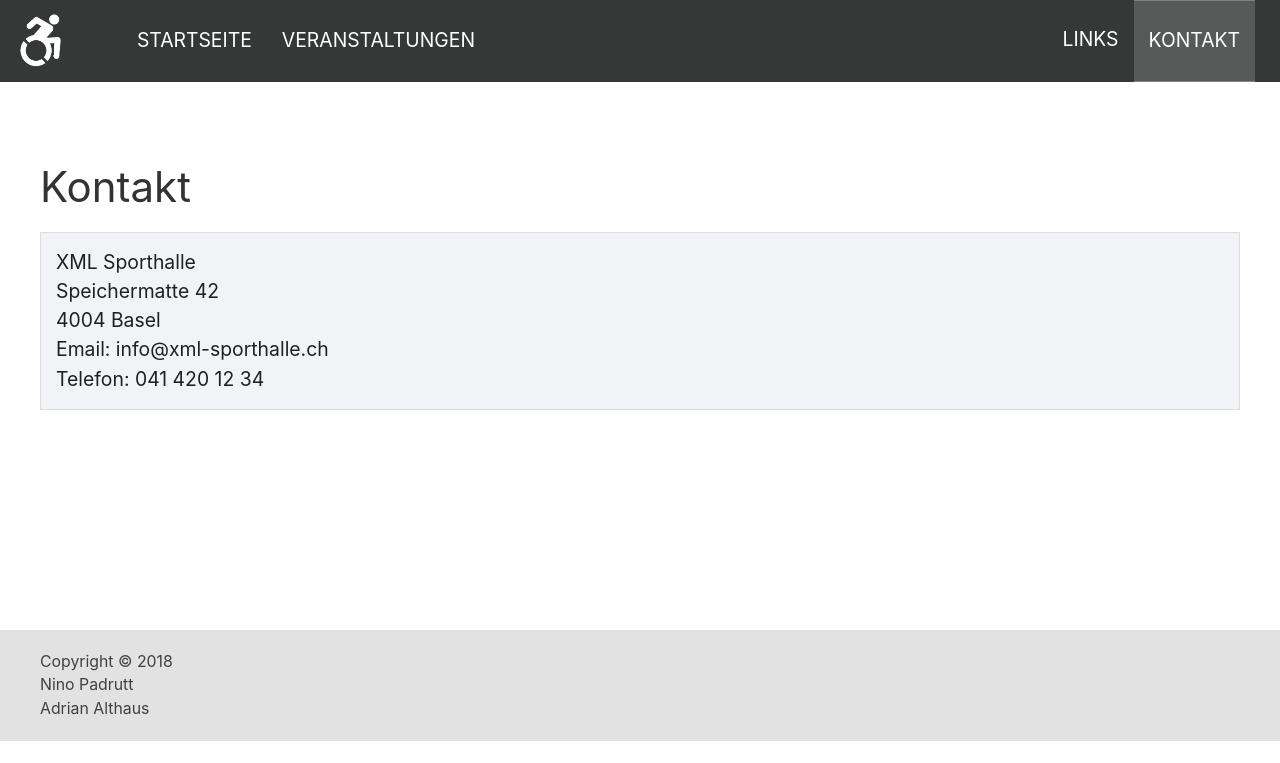
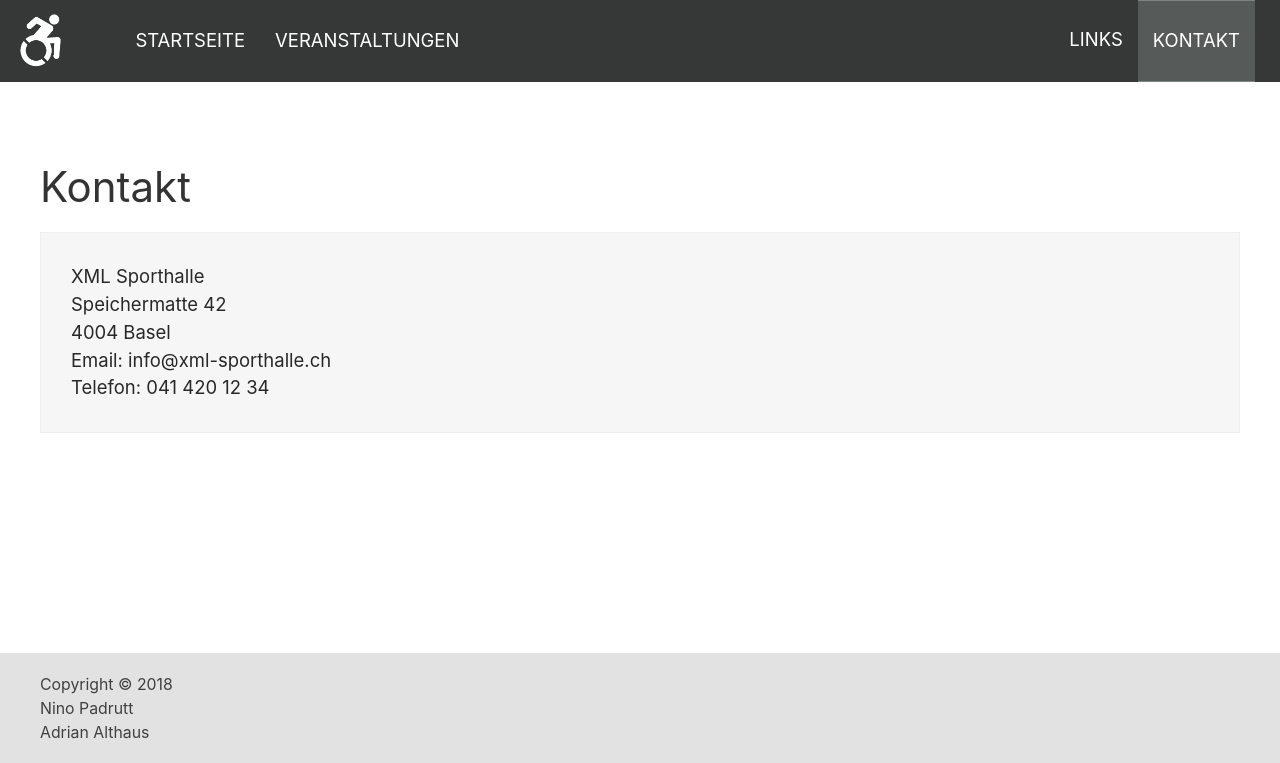
Before and after one commit to NPadrutt/XmlBlockwoche_Eventplanung, a PHP site: page /contact.php in a window 1280 px wide. Shown: the top 763 px of the page. Run offline with PHP 8.4, Linux system fonts and the light colour scheme.

Commit message:
last update

```diff
--- a/assets/css/style.css
+++ b/assets/css/style.css
@@ -39,16 +39,16 @@ ul.uk-navbar-nav li.active{
 }
 
 .uk-navbar-item, .uk-navbar-nav > li > a{
-	font-size:1.1em;
+	font-size:1.05em;
 }
 
 
 div.content-panel{
-	padding:15px;
-	font-size:1.1em;
-	color:#202020;
-	background-color:#F1F3F6;
-	border:1px solid #ddd;
+	padding:30px 30px;
+	font-size:1.05em;
+	color:#282828;
+	background-color:#f6f6f6;
+	border:1px solid #efefef;
 }
 
 table.app_table tr.app_table th{
--- a/contact.php
+++ b/contact.php
@@ -4,12 +4,14 @@ require ("incl/helper.php");
 include ("incl/header.php");
 ?>
 <h1>Kontakt</h1>
+
+
 <div class="content-panel">
 XML Sporthalle<br/>
 Speichermatte 42<br/>
 4004 Basel<br/>
 Email: info@xml-sporthalle.ch<br/>
-Telefon: 041 420 12 34<br>
+Telefon: 041 420 12 34<br/>
 </div>
 
 <?php
--- a/events.php
+++ b/events.php
@@ -16,8 +16,6 @@ if (isset($_GET["category"])) {
 echo get_events_by_disability($categoryId);
 ?>
 
-</tbody>
-</table>
 
 <?php
 
--- a/incl/footer.php
+++ b/incl/footer.php
@@ -1,5 +1,5 @@
 
-</div>
+
 </div>
 </div>
 <div class="uk-offcanvas-content">
--- a/incl/header.php
+++ b/incl/header.php
@@ -1,14 +1,17 @@
-<!DOCTYPE html PUBLIC "-//W3C//DTD XHTML 1.0 Transitional//EN"
-"http://www.w3.org/TR/xhtml1/DTD/xhtml1-transitional.dtd">
+<?xml version="1.0" encoding="UTF-8"?>
+<!DOCTYPE html PUBLIC "-//W3C//DTD XHTML 1.0 Strict//EN"
+  "http://www.w3.org/TR/xhtml1/DTD/xhtml1-strict.dtd">
 
 <html xmlns="http://www.w3.org/1999/xhtml">
 <head>
-<title>Herzlich willkommen</title>
-<meta charset="utf-8">
-<script src="assets/jquery/jquery-3.2.1.min.js"></script>
+<title>XML-Sporthalle</title>
+<script type="text/javascript" src="assets/jquery/jquery-3.2.1.min.js"></script>
 <script type="text/javascript" src="assets/uikit/js/uikit.min.js"></script>
-<link rel="stylesheet" href="assets/uikit/css/uikit.min.css">
-<link rel="stylesheet" href="assets/css/style.css">
+<link rel="stylesheet" href="assets/uikit/css/uikit.min.css"/>
+<link rel="stylesheet" href="assets/css/style.css"/>
+<meta name="keywords" content="Behindertensport Schweiz" />
+<meta name="description" content="Sport hält Körper und Geist fit, bringt Menschen zusammen und erweitert Horizonte. Wir engagieren uns dafür, dass dies für so viele Menschen wie möglich zur Verfügung steht."/>
+
 </head>
 <body>
 <?php
@@ -44,7 +47,7 @@ switch($scriptname){
 					<div class="uk-navbar-left">
 						<ul class="uk-navbar-nav">
 							<li><a href="index.php"> <img id="logo" src="graphics/logo.png"
-									style="padding-top: 0px;" />&nbsp;&nbsp;&nbsp;&nbsp;&nbsp;&nbsp;
+									style="padding-top: 0px;" alt="Logo XML Sporthalle"/>&nbsp;&nbsp;&nbsp;&nbsp;&nbsp;&nbsp;
 							</a></li>
 							<li <?php if ($page == "home"){echo "class='active'";}?> ><a href="index.php"> Startseite
 							</a></li>
--- a/links.php
+++ b/links.php
@@ -17,7 +17,7 @@ include ("incl/header.php");
 				Altersklassen, Behinderungsformen, in unterschiedlichen Sportarten
 				und stets mit dem Ziel der Integration und Inklusion.</td>
 			<td class="logo_container"><a href="https://www.plusport.ch"><img
-					src="graphics/logo_plusport.jpg" class="links_logo" /></a></td>
+					src="graphics/logo_plusport.jpg" class="links_logo" alt="Logo Plusport"/></a></td>
 		</tr>
 
 		<tr>
@@ -30,7 +30,7 @@ include ("incl/header.php");
 				(davon 100 fest angestellt) sowie 1'800 Freiwillige und
 				Ehrenamtliche ermöglichen ein breites Dienstleistungsangebot</td>
 			<td class="logo_container"><a href="http://www.spv.ch"><img
-					src="graphics/logo-spv.jpg" class="links_logo" /></a></td>
+					src="graphics/logo-spv.jpg" class="links_logo"  alt="Logo SPV"/></a></td>
 		</tr>
 
 		<tr>
@@ -45,7 +45,7 @@ include ("incl/header.php");
 				Paralympischen Komitees (IPC) in Bonn, welches das Pendant zum
 				Internationalen Olympischen Komitee (IOC) ist.</td>
 			<td class="logo_container"><a href="http://www.swissparalympic.ch/"><img
-					src="graphics/logo_swissparalympics.jpg" class="links_logo" /></a>
+					src="graphics/logo_swissparalympics.jpg" class="links_logo"  alt="Logo Swissparalypic"/></a>
 			</td>
 		</tr>
 	</tbody>
```
Also changed, not shown: index.php (+11 -12 lines), graphics/logo-spv.jpg (added), graphics/logo_plusport.jpg (added), graphics/logo_swissparalympics.jpg (added), 3 other files.
